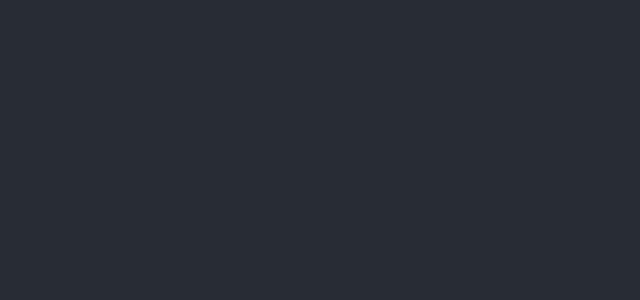
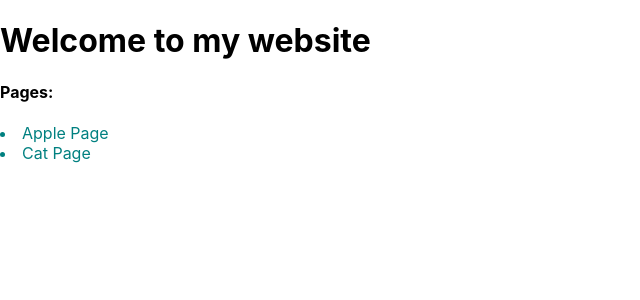
Before and after one commit to hanseway001/react-project, a React (Create React App) app: page /home in a window 1280 px wide. Shown: the top 300 px of the page, without its empty margins (0-640 px from the left). Built offline with nearby package versions, Linux system fonts and the light colour scheme.

Commit message:
got pages seperated so we can start work

```diff
--- a/src/App.js
+++ b/src/App.js
@@ -1,13 +1,57 @@
-import './App.css';
+// import './App.css';
+import { RouterProvider, createBrowserRouter} from 'react-router-dom';
+import Calendar from './PAGES/Calendar'
+import MyDay from './PAGES/MyDay'
+import Home from './PAGES/Home'
+import About from './PAGES/About'
+
+const router = createBrowserRouter([
+  {
+    path: "/home",
+    element: <Home />,
+  },
+  {
+    path: "/about",
+    element: <About />,
+  },
+  {
+    path: "/myday",
+    element: <MyDay />,
+  },
+  {
+    path: "/calendar",
+    element: <Calendar />,
+  }
+]);
+
 
 function App() {
   return (
     <div className="App">
       <header className="App-header">
+      </header>
+      <RouterProvider router={router}/>
 
-      </header>
     </div>
   );
 }
 
+function NavBar() {
+  return (
+    <nav>
+      <link to="/">Home</link>
+      {/* <link to="./PAGES/Calendar">Calendar</link> */}
+      <link to="/about">About</link>
+    </nav>
+  )
+}
+
+// function Home() {
+//   return <div>home</div>
+// }
+
+// function About() {
+//   return <div>about</div>
+// }
+
 export default App;
--- /dev/null
+++ b/src/PAGES/About.js
@@ -0,0 +1,17 @@
+import { styles } from "./Home";
+
+export default function ApplePage({ handleBack }) {
+  return (
+    <main>
+      <h1>bannanna!</h1>
+      <div onClick={handleBack} style={styles.link}>
+        Back to home
+      </div>
+      <img
+        src="https://images.unsplash.com/photo-1619546813926-a78fa6372cd2?ixlib=rb-1.2.1&ixid=MnwxMjA3fDB8MHxwaG90by1wYWdlfHx8fGVufDB8fHx8&auto=format&fit=crop&w=1740&q=80"
+        height={500}
+        width={800}
+      />
+    </main>
+  );
+}
--- /dev/null
+++ b/src/PAGES/Calendar.js
@@ -0,0 +1,17 @@
+import { styles } from "./Home";
+
+export default function ApplePage({ handleBack }) {
+  return (
+    <main>
+      <h1>Apple!</h1>
+      <div onClick={handleBack} style={styles.link}>
+        Back to home
+      </div>
+      <img
+        src="https://images.unsplash.com/photo-1619546813926-a78fa6372cd2?ixlib=rb-1.2.1&ixid=MnwxMjA3fDB8MHxwaG90by1wYWdlfHx8fGVufDB8fHx8&auto=format&fit=crop&w=1740&q=80"
+        height={500}
+        width={800}
+      />
+    </main>
+  );
+}
--- /dev/null
+++ b/src/PAGES/Home.js
@@ -0,0 +1,23 @@
+import React from "react";
+
+export const styles = {
+  link: {
+    color: "teal",
+    cursor: "pointer"
+  }
+};
+
+export default function Home({ changePage }) {
+  return (
+    <div className="App">
+      <h1>Welcome to my website</h1>
+      <h4>Pages:</h4>
+      <li style={styles.link} onClick={() => changePage()}>
+        Apple Page
+      </li>
+      <li style={styles.link} onClick={() => changePage()}>
+        Cat Page
+      </li>
+    </div>
+  );
+}
--- /dev/null
+++ b/src/PAGES/MyDay.js
@@ -0,0 +1,13 @@
+import { styles } from "./Home";
+
+export default function CatPage({ handleBack }) {
+  return (
+    <main>
+      <h1>Cat!</h1>
+      <div onClick={handleBack} style={styles.link}>
+        Back to home
+      </div>
+      <img src="https://i.imgur.com/VzCQCF1.png" height={500} width={800} />
+    </main>
+  );
+}
--- a/src/index.js
+++ b/src/index.js
@@ -14,4 +14,4 @@ root.render(
 // If you want to start measuring performance in your app, pass a function
 // to log results (for example: reportWebVitals(console.log))
 // or send to an analytics endpoint. Learn more: https://bit.ly/CRA-vitals
-reportWebVitals();
+// reportWebVitals();
```
